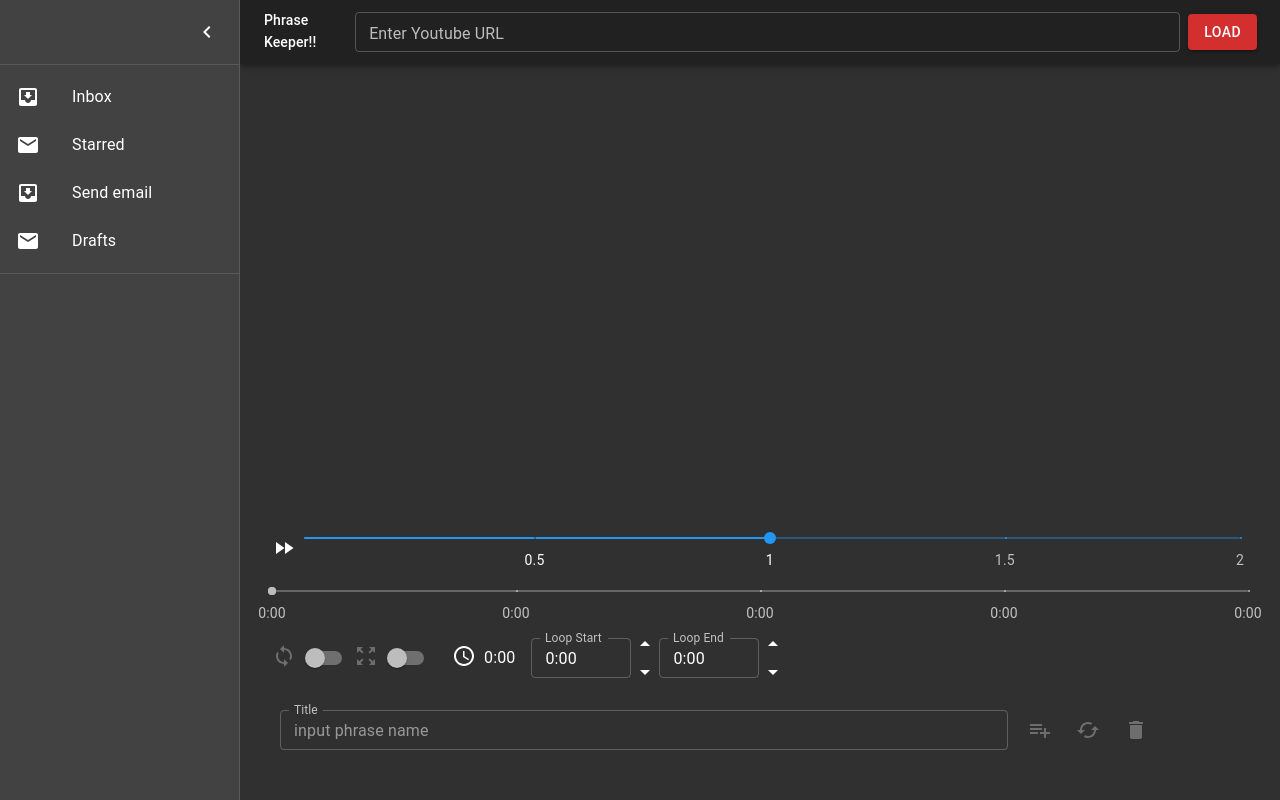
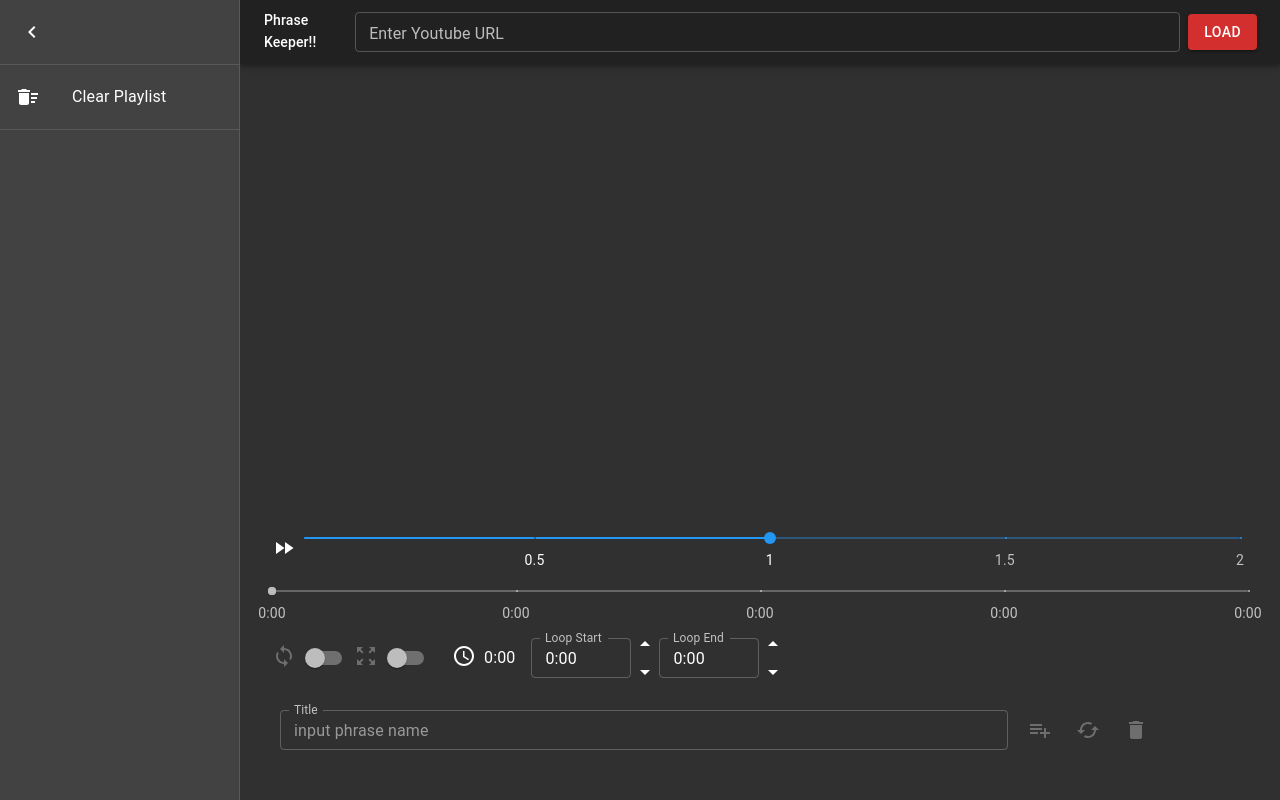
Before and after one commit to ysirman/viphkee, a React (Create React App) app: page / in a window 1280 px wide. Both pictures are taken after a click on the button 36 px from the left and 32 px from the top of the page. Built offline with nearby package versions, Linux system fonts and the light colour scheme.

Commit message:
add delete all playList button

```diff
--- a/src/actions/playList.ts
+++ b/src/actions/playList.ts
@@ -6,8 +6,9 @@ const FEATURE = "playList";
 export const PlayListActionType = {
   added: `${FEATURE}/added`,
   updated: `${FEATURE}/updated`,
+  selected: `${FEATURE}/selected`,
   deleted: `${FEATURE}/deleted`,
-  selected: `${FEATURE}/selected`,
+  allDeleted: `${FEATURE}/allDeleted`,
 } as const;
 
 const payload = (
@@ -44,11 +45,6 @@ export const updatePlayList = (
   payload: payload(videoTitle, defaultTitle, playerConfig),
 });
 
-export const deletePlayList = (playListItem: PlayListType): PlayListAction => ({
-  type: PlayListActionType.deleted,
-  payload: playListItem,
-});
-
 export const selectPlayList = (playListItem: PlayListType): PlayListAction => ({
   type: PlayListActionType.selected,
   payload: {
@@ -56,3 +52,12 @@ export const selectPlayList = (playListItem: PlayListType): PlayListAction => ({
     isSelected: true,
   },
 });
+
+export const deletePlayList = (playListItem: PlayListType): PlayListAction => ({
+  type: PlayListActionType.deleted,
+  payload: playListItem,
+});
+
+export const deleteAllPlayList = (): PlayListAction => ({
+  type: PlayListActionType.allDeleted,
+});
--- a/src/components/SideMenu.tsx
+++ b/src/components/SideMenu.tsx
@@ -1,13 +1,15 @@
-import React from "react";
+import React, { useContext } from "react";
+
+import PlayerContext from "../contexts/PlayerContext";
+
+import { resetPlayerConfig } from "../actions/playerConfig";
+import { deleteAllPlayList } from "../actions/playList";
 
 import PlayList from "./PlayList";
 
-import {
-  makeStyles,
-  useTheme,
-  Theme,
-  createStyles,
-} from "@material-ui/core/styles";
+import { APP_KEY } from "../utils/constants";
+
+import { makeStyles, Theme, createStyles } from "@material-ui/core/styles";
 
 import Drawer from "@material-ui/core/Drawer";
 import List from "@material-ui/core/List";
@@ -15,15 +17,12 @@ import Divider from "@material-ui/core/Divider";
 import IconButton from "@material-ui/core/IconButton";
 
 import ChevronLeftIcon from "@material-ui/icons/ChevronLeft";
-import ChevronRightIcon from "@material-ui/icons/ChevronRight";
 import ListItem from "@material-ui/core/ListItem";
 import ListItemIcon from "@material-ui/core/ListItemIcon";
 import ListItemText from "@material-ui/core/ListItemText";
-import InboxIcon from "@material-ui/icons/MoveToInbox";
-import MailIcon from "@material-ui/icons/Mail";
+import DeleteSweepIcon from "@material-ui/icons/DeleteSweep";
 
 const drawerWidth = 240;
-
 const useStyles = makeStyles((theme: Theme) =>
   createStyles({
     drawer: {
@@ -39,7 +38,7 @@ const useStyles = makeStyles((theme: Theme) =>
       padding: theme.spacing(0, 1),
       // necessary for content to be below app bar
       ...theme.mixins.toolbar,
-      justifyContent: "flex-end",
+      justifyContent: "flex-start",
     },
   })
 );
@@ -49,10 +48,22 @@ const SideMenu: React.FC<{
   setMenuOpen: React.Dispatch<React.SetStateAction<boolean>>;
 }> = ({ menuOpen, setMenuOpen }) => {
   const classes = useStyles();
-  const theme = useTheme();
+  const { dispatch } = useContext(PlayerContext);
 
   const handleDrawerClose = () => {
     setMenuOpen(false);
+  };
+
+  const handleDeleteAllPlayList = () => {
+    if (
+      window.confirm(
+        "Are you sure you want to permanently remove all playlist?"
+      )
+    ) {
+      dispatch(resetPlayerConfig());
+      dispatch(deleteAllPlayList());
+      localStorage.removeItem(APP_KEY);
+    }
   };
 
   return (
@@ -67,23 +78,17 @@ const SideMenu: React.FC<{
     >
       <div className={classes.drawerHeader}>
         <IconButton onClick={handleDrawerClose}>
-          {theme.direction === "ltr" ? (
-            <ChevronLeftIcon />
-          ) : (
-            <ChevronRightIcon />
-          )}
+          <ChevronLeftIcon />
         </IconButton>
       </div>
       <Divider />
       <List>
-        {["Inbox", "Starred", "Send email", "Drafts"].map((text, index) => (
-          <ListItem button key={text}>
-            <ListItemIcon>
-              {index % 2 === 0 ? <InboxIcon /> : <MailIcon />}
-            </ListItemIcon>
-            <ListItemText primary={text} />
-          </ListItem>
-        ))}
+        <ListItem button onClick={handleDeleteAllPlayList}>
+          <ListItemIcon>
+            <DeleteSweepIcon />
+          </ListItemIcon>
+          <ListItemText primary={"Clear Playlist"} />
+        </ListItem>
       </List>
       <Divider />
       <PlayList />
--- a/src/reducers/playList.ts
+++ b/src/reducers/playList.ts
@@ -132,6 +132,8 @@ const playList = (state: PlayListType[] = [], action: PlayListAction) => {
       return selectPlayList(state, action);
     case PlayListActionType.deleted:
       return deletePlayList(state, action);
+    case PlayListActionType.allDeleted:
+      return [];
     default:
       return state;
   }
```
